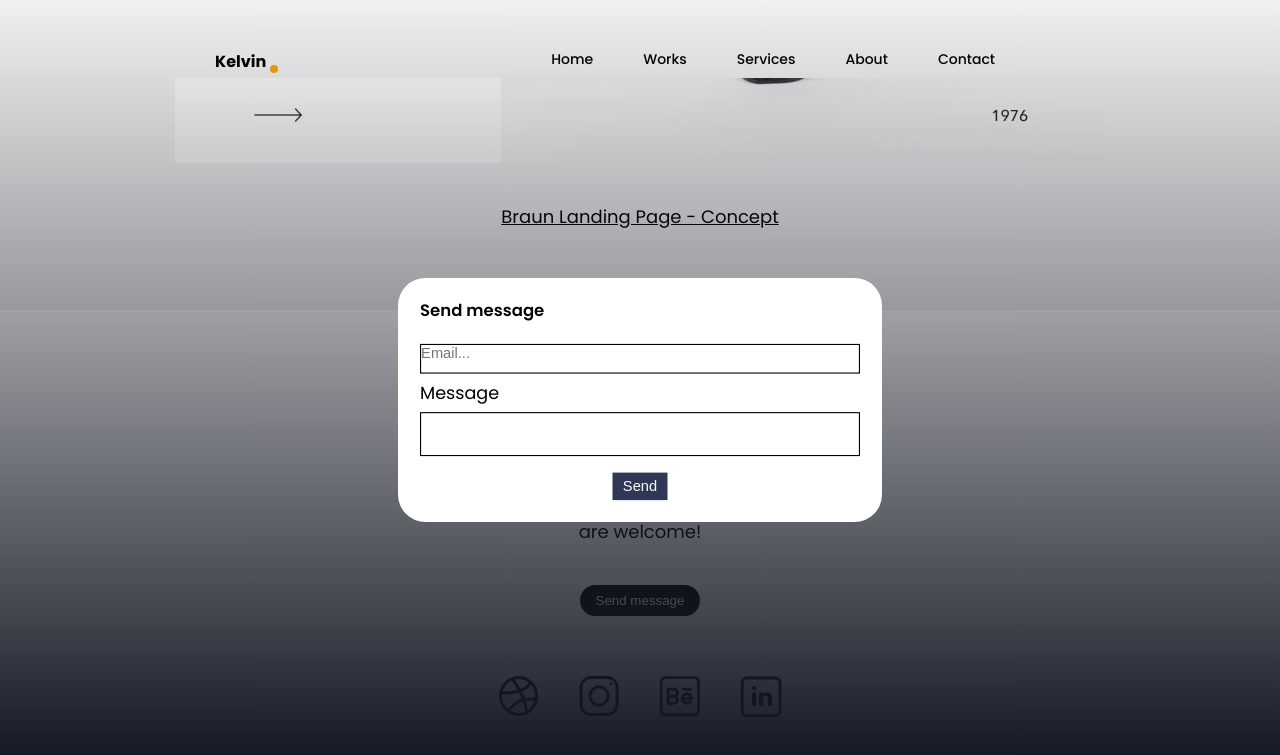
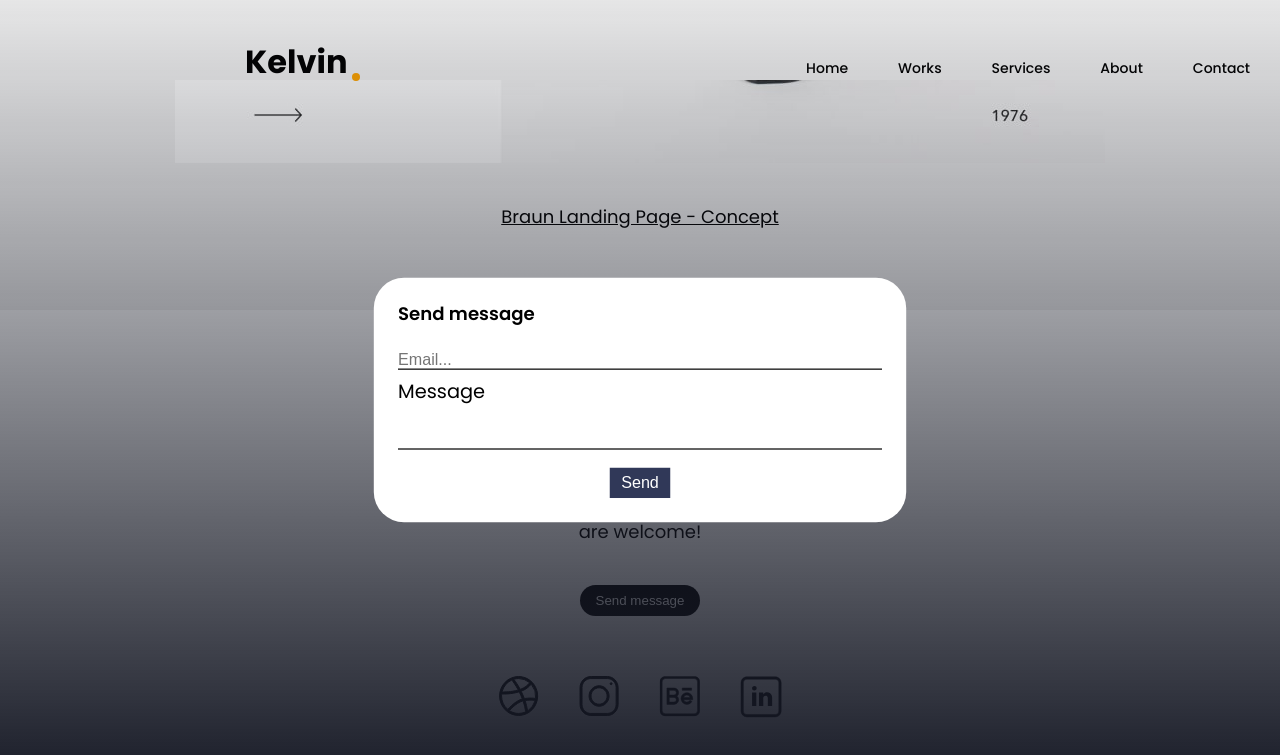
Before and after one commit to Den4icGuti/kelvin-portfolio, a plain HTML site: page index.html in a window 1280 px wide. Both pictures are taken after a click on the button "Send message". Shown: the part 2929-3684 px from the top of the page. Drawn offline with Linux system fonts and the light colour scheme; a web font is replaced by a local one.

Commit message:
Add modal window

```diff
--- a/css/main.css
+++ b/css/main.css
@@ -20,8 +20,6 @@
 .header {
   background-color: rgba(241, 241, 241, 1);
   padding-top: 46px;
-  display: flex;
-  justify-content: space-between;
   position: fixed;
   width: 100%;
   z-index: 1;
@@ -30,20 +28,26 @@
 .logo {
   color: rgba(0, 0, 0, 1);
   font-weight: 700;
-  size: 32px;
+  font-size: 32px;
   line-height: 32px;
   margin-left: 215px;
-  position: relative;
 }
 
-.ellipse {
+.logo::after {
+  content: "";
   width: 8px;
   height: 8px;
+  background: rgba(253, 163, 0, 1);
   border-radius: 50%;
-  background-color: rgba(253, 163, 0, 1);
   position: absolute;
+  top: 73px;
   margin-left: 4px;
-  top: 60%;
+}
+
+.nav {
+  display: flex;
+  justify-content: space-between;
+  align-items: baseline;
 }
 
 .list {
@@ -368,10 +372,8 @@
   position: fixed;
   top: 0;
   left: 0;
-  z-index: 5;
   -webkit-transition: opacity 200ms ease-in-out, visibility 200ms ease-in-out;
-  -o-transition: opacity 200ms ease-in-out, visibility 200ms ease-in-out;
-  transition: opacity 200ms ease-in-out, visibility 200ms ease-in-out;
+  transition: opacity 200ms, ease-in-out, visibility 200ms, ease-in-out;
 }
 
 .show-modal-msg {
@@ -395,7 +397,9 @@
     rgba(53, 66, 103, 0.0001) 0%,
     #151824 95.04%
   );
-  z-index: 44;
+  transform: scale(1.1);
+  transition: transform 200ms, ease-in-out all;
+  z-index: 20;
 }
 
 .msg-form {
@@ -413,7 +417,7 @@
   transition: transform 200ms ease-in-out;
   transition: transform 200ms ease-in-out, -webkit-transform 200ms ease-in-out;
 
-  z-index: 50;
+  z-index: 45;
   display: flex;
   flex-wrap: wrap;
 }
@@ -429,21 +433,21 @@
 .email-input {
   border-bottom: solid 1px black;
   background-color: transparent;
-  padding: 0 0 10px 0;
+  /* padding: 0 0 10px 0; */
   width: 100%;
-  border: solid 1px black;
+  border-bottom: solid 1px black;
 }
 
 .text-msg {
   resize: none;
   width: 100%;
-  padding: 4px;
+  /* padding: 4px; */
   color: #0c0b0c;
   font-size: 15px;
   font-weight: 500;
   line-height: 15px;
 
-  border: solid 1px black;
+  border-bottom: solid 1px black;
 }
 
 label {
--- a/index.html
+++ b/index.html
@@ -10,10 +10,10 @@
   </head>
   <body>
     <header class="header">
-      <h1 class="logo">Kelvin <span class="ellipse"></span></h1>
       <div class="container">
         <!--Header nav start-->
         <nav class="nav">
+          <h1 class="logo">Kelvin</span></h1>
           <ul class="list">
             <li class="nav-list">
               <a href="!#" class="nav-link">Home</a>
@@ -131,7 +131,7 @@
     <!-- Section Portfolio  end-->
 
     <!-- Section footer  start-->
-    <footer class="section-sooter">
+    <footer class="section-footer">
       <div class="footer-content">
         <h2 class="title-footer">Contact</h2>
         <p class="footer-desc">
@@ -163,14 +163,13 @@
       <form class="msg-form js-msg-form">
         <h2 class="title-form">Send message</h2>
         <input
-          type="text"
-          name="text"
-          id=""
+          type="email"
+          name="email"
           class="email-input js-email"
           placeholder="Email..."
         />
         <label>Message</label>
-        <textarea class="text-msg js-text-msg"> </textarea>
+        <textarea class="text-msg js-text-msg" name="message"> </textarea>
         <button type="submit" class="btn-msg js-btn-msg">Send</button>
       </form>
     </div>
--- a/js/index.js
+++ b/js/index.js
@@ -1,12 +1,61 @@
 const refs = {
   footerBtn: document.querySelector(".js-footer-btn"),
   modalMessage: document.querySelector(".js-modal-open"),
+  formMessage: document.querySelector(".js-msg-form"),
 };
 
-const { footerBtn, modalMessage } = refs;
+const bd = [];
 
-const openModalMessage = () => {
+const { footerBtn, modalMessage, formMessage } = refs;
+
+function onFormSubmit(e) {
+  e.preventDefault();
+  const email = e.currentTarget.email.value;
+  const message = e.currentTarget.message.value;
+
+  if (email === "" || message.length < 10) {
+    alert("error");
+    return;
+  } else {
+    const newData = {
+      email,
+      message,
+    };
+
+    const data = JSON.stringify(newData);
+
+    localStorage.setItem("newData", data);
+    bd.push(data);
+    console.log("new data", bd);
+    formMessage.reset();
+    onCloseForm();
+  }
+}
+
+formMessage.addEventListener("submit", onFormSubmit);
+
+function onOpenModal() {
   modalMessage.classList.add("show-modal-msg");
-};
+  window.addEventListener("keydown", onPressEsc);
+}
 
-footerBtn.addEventListener("click", openModalMessage);
+footerBtn.addEventListener("click", onOpenModal);
+
+function onCloseForm() {
+  modalMessage.classList.remove("show-modal-msg");
+  window.removeEventListener("keydown", onPressEsc);
+}
+
+function onBackdropClick(e) {
+  if (e.target === e.currentTarget) {
+    onCloseForm();
+  }
+}
+
+function onPressEsc(e) {
+  if (e.code === "Escape") {
+    onCloseForm();
+  }
+}
+
+modalMessage.addEventListener("click", onBackdropClick);
```
